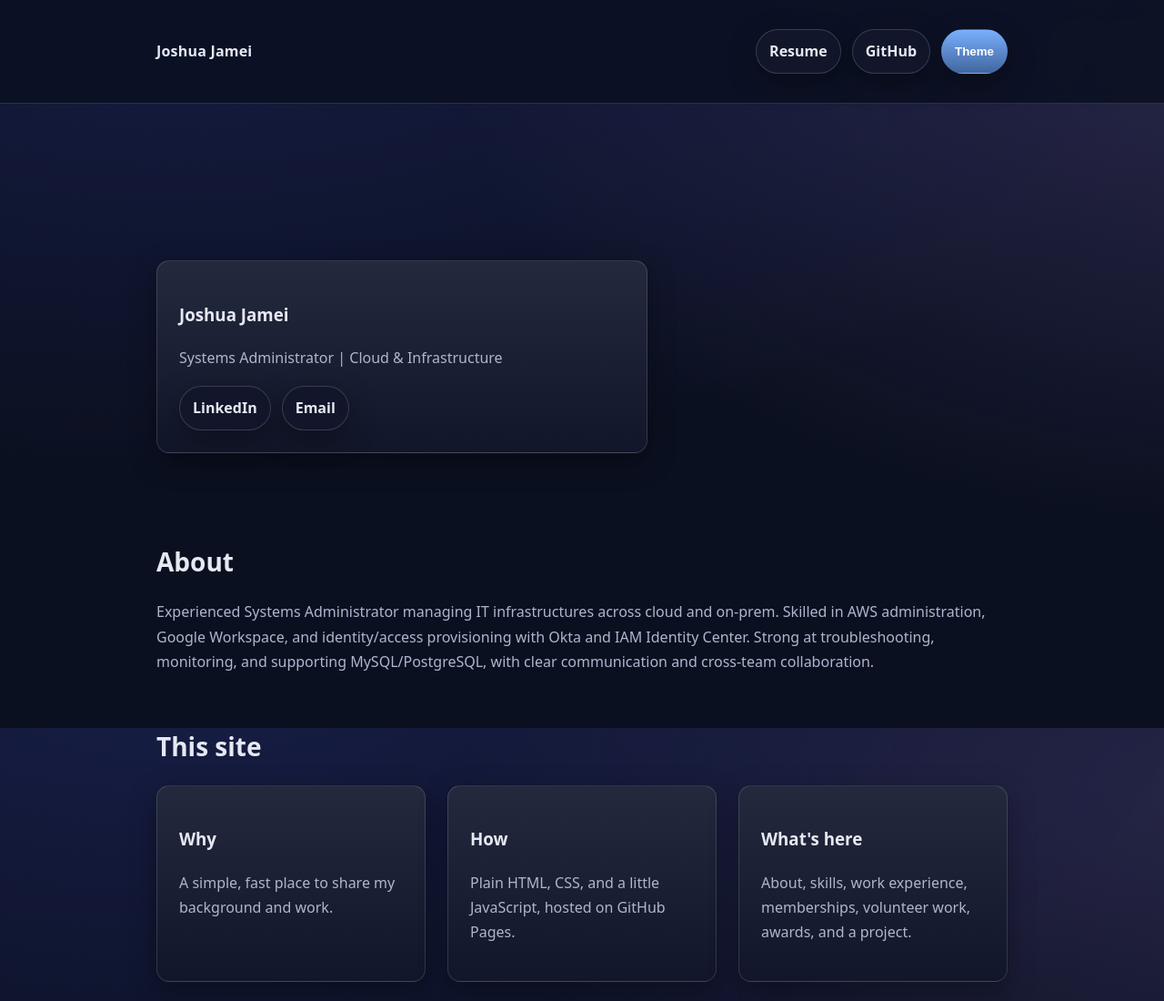
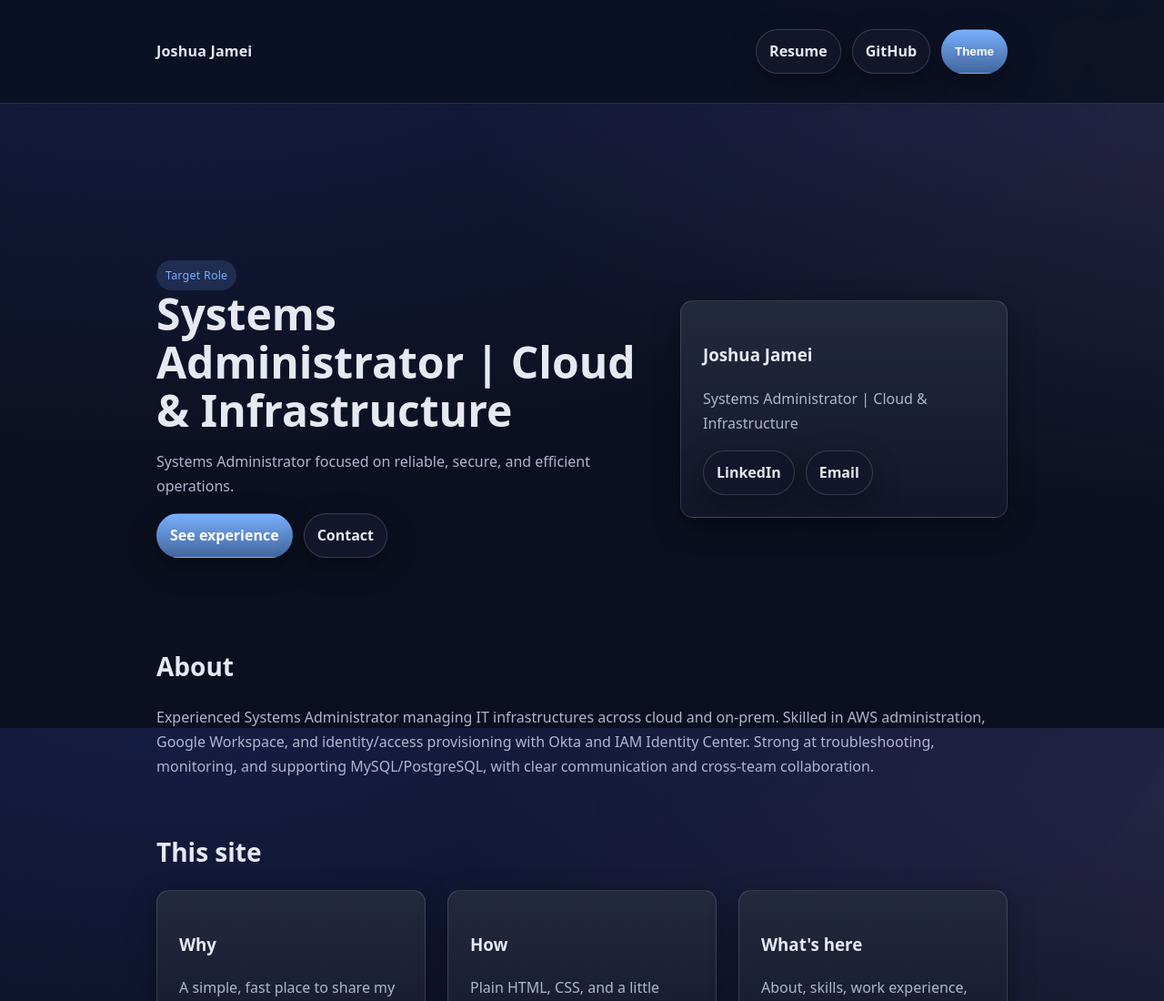
Before and after one commit to jbjamei/Live-Site, a plain HTML site: page index.html in a window 1280 px wide. Shown: the top 1100 px of the page at 91% size. Drawn offline with Linux system fonts and the light colour scheme.

Commit message:
Update index.html

```diff
--- a/index.html
+++ b/index.html
@@ -31,6 +31,14 @@
 
   <main class="container">
     <section class="hero">
+      <div>
+        <span class="pill">Target Role</span>
+        <h1 id="siteTitle">Systems Administrator | Cloud &amp; Infrastructure</h1>
+        <p class="muted" id="siteTagline">Reliable, secure, and efficient operations across cloud and on-prem environments.</p>
+        <div class="row">
+          <a class="btn" href="#experience">See experience</a>
+          <a class="btn btn-secondary" id="contactLink" href="#">Contact</a>
+        </div>
       </div>
       <aside class="card">
         <h3 id="ownerName">Joshua Jamei</h3>
```
